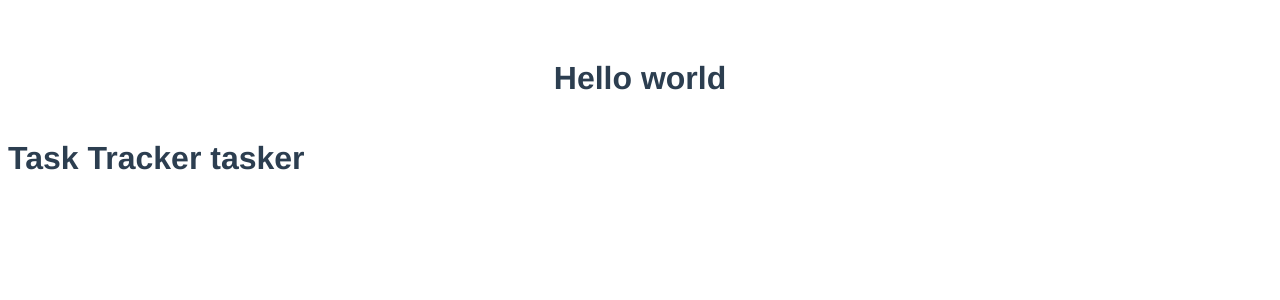
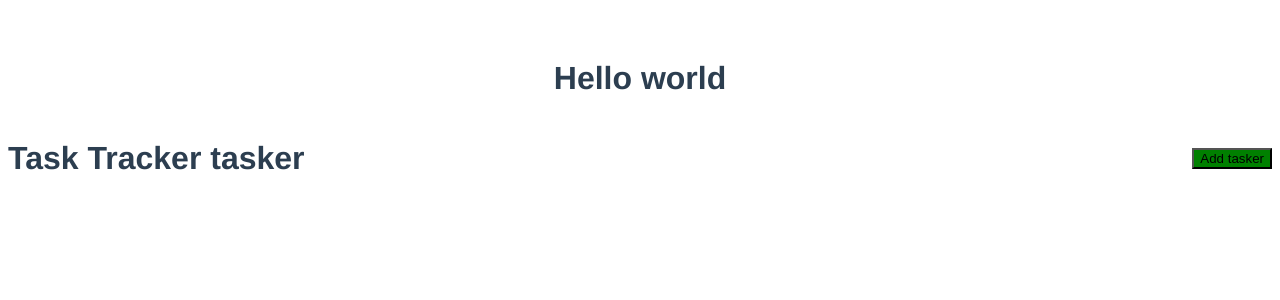
Before and after one commit to mutinhiri/Vue-starter, a Vue app in the folder helloworld/: page / in a window 1280 px wide. Shown: the top 300 px of the page. Built offline with nearby package versions, Linux system fonts and the light colour scheme.

Commit message:
Add app methods

```diff
--- a/helloworld/src/App.vue
+++ b/helloworld/src/App.vue
@@ -13,7 +13,15 @@ import Header from './components/Header'
 export default {
   name: 'App',
   components: {
-    Header
+    Header,
+  },
+  data() {
+    return {
+      tasks: []
+    }
+  },
+  created() {
+    this.tasks
   }
 }
 </script>
--- a/helloworld/src/components/Button.vue
+++ b/helloworld/src/components/Button.vue
@@ -1,9 +1,19 @@
 <template>
-  <button>Add task</button>
+  <button @click="onClick()" :style="{ background: color}" class="btn">{{text}} </button>
 </template>
 
 <script>
   export default {
-    name: 'Button'
+      // eslint-disable-next-line
+    name: 'Button',
+    props: {
+      text: String,
+      color: String
+    },
+    methods: {
+      onClick() {
+        console.log('click')
+      }
+    }
   }
 </script>
--- a/helloworld/src/components/Header.vue
+++ b/helloworld/src/components/Header.vue
@@ -1,15 +1,20 @@
 <template>
   <header>
     <h1>Task Tracker {{title}}</h1>
+    <Button text="Add tasker" color="green"/>
   </header>
 </template>
 
 <script>
+import Button from './Button'
   export default {
     // eslint-disable-next-line
     name: 'Header',
     props: {
       title: String
+    },
+    components: {
+      Button
     }
   }
 </script>
```
